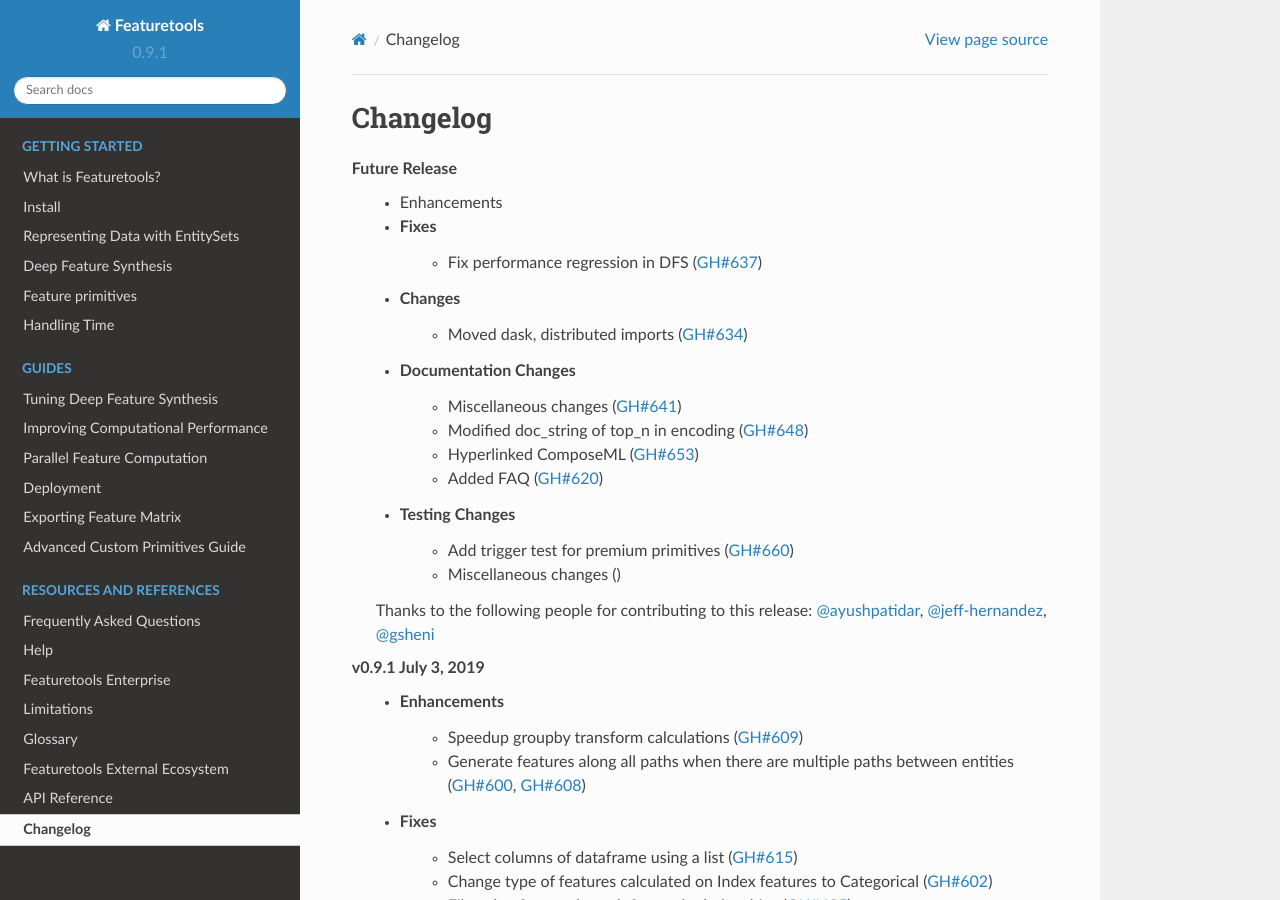
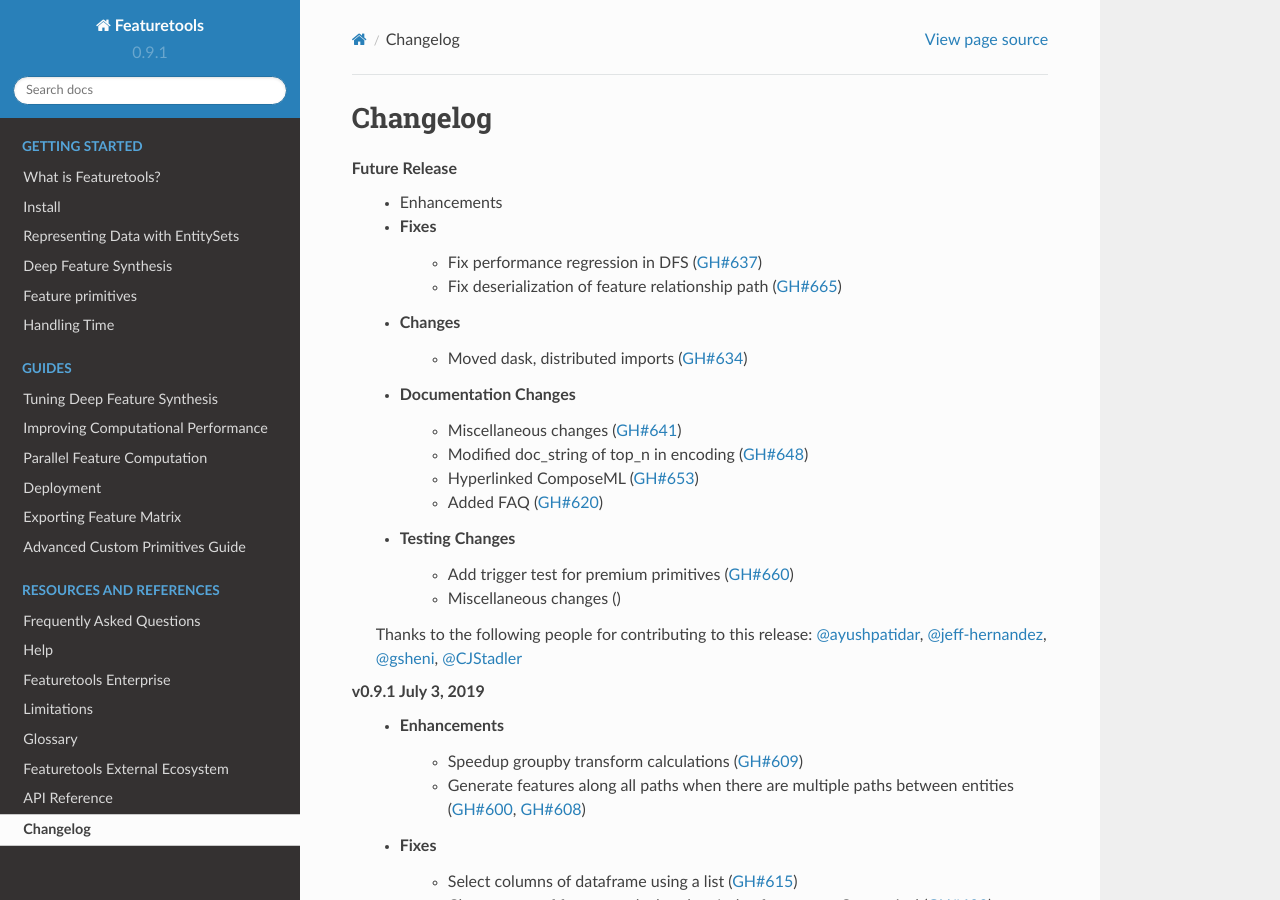
Before and after one commit to alteryx/featuretools, a Sphinx documentation site: the page built from docs/source/changelog.rst, in a window 1280 px wide and 900 px high. Built offline with Sphinx 7.4.7 and the Read the Docs theme 2.0.0, drawn with Linux system fonts in a browser that asks for light colours; pages that are not in the unit, such as notebooks, are missing from menus.

Commit message:
Update changelog

```diff
--- a/docs/source/changelog.rst
+++ b/docs/source/changelog.rst
@@ -6,6 +6,7 @@
     * Enhancements
     * Fixes
         * Fix performance regression in DFS (:pr:`637`)
+        * Fix deserialization of feature relationship path (:pr:`665`)
     * Changes
         * Moved dask, distributed imports (:pr:`634`)
     * Documentation Changes
@@ -18,7 +19,7 @@
         * Miscellaneous changes ()
 
     Thanks to the following people for contributing to this release:
-    :user:`ayushpatidar`, :user:`jeff-hernandez`, :user:`gsheni`
+    :user:`ayushpatidar`, :user:`jeff-hernandez`, :user:`gsheni`, :user:`CJStadler`
 
 
 **v0.9.1 July 3, 2019**
```
